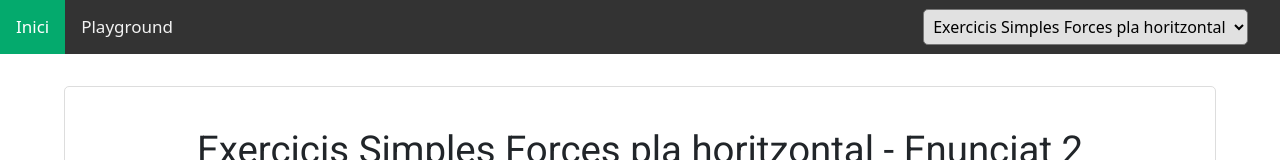
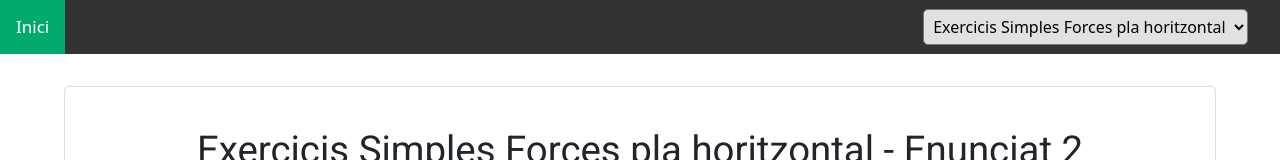
Before and after one commit to maximus792/fisicaGenerador, a plain HTML site: page EXERCICIS/Dinamica/dinamica.html in a window 1280 px wide. Shown: the top 160 px of the page. Drawn offline with nearby package versions, Linux system fonts and the light colour scheme.

Commit message:
Dinàmica Acabada

```diff
--- a/EXERCICIS/Dinamica/dinamica.html
+++ b/EXERCICIS/Dinamica/dinamica.html
@@ -22,7 +22,7 @@
     <div class="topnav">
       <div>
         <a class="active" href="../../index.html">Inici</a>
-        <a href="../../playground.html">Playground</a>
+        <!-- <a href="../../playground.html">Playground</a> -->
 
 
       </div>
```
